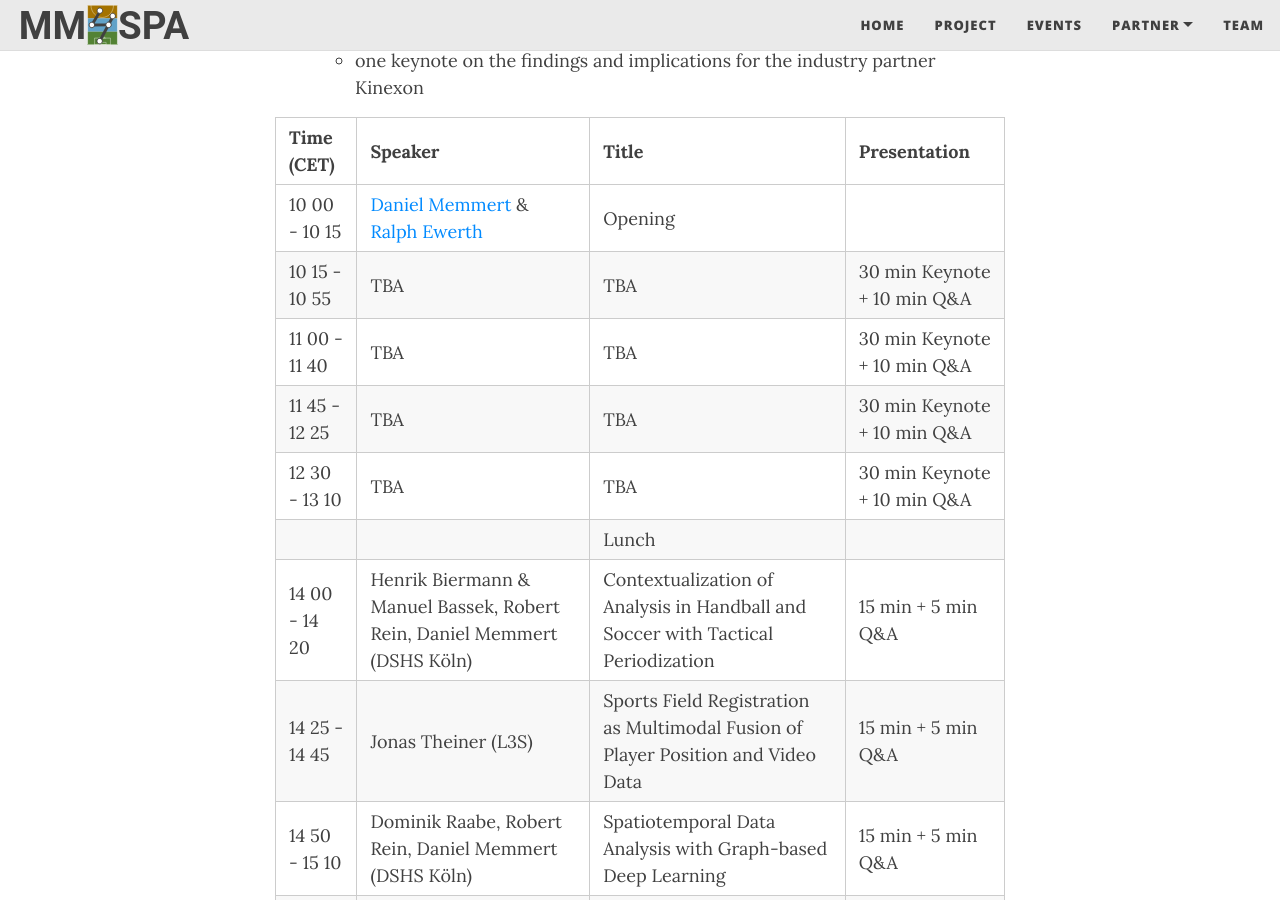
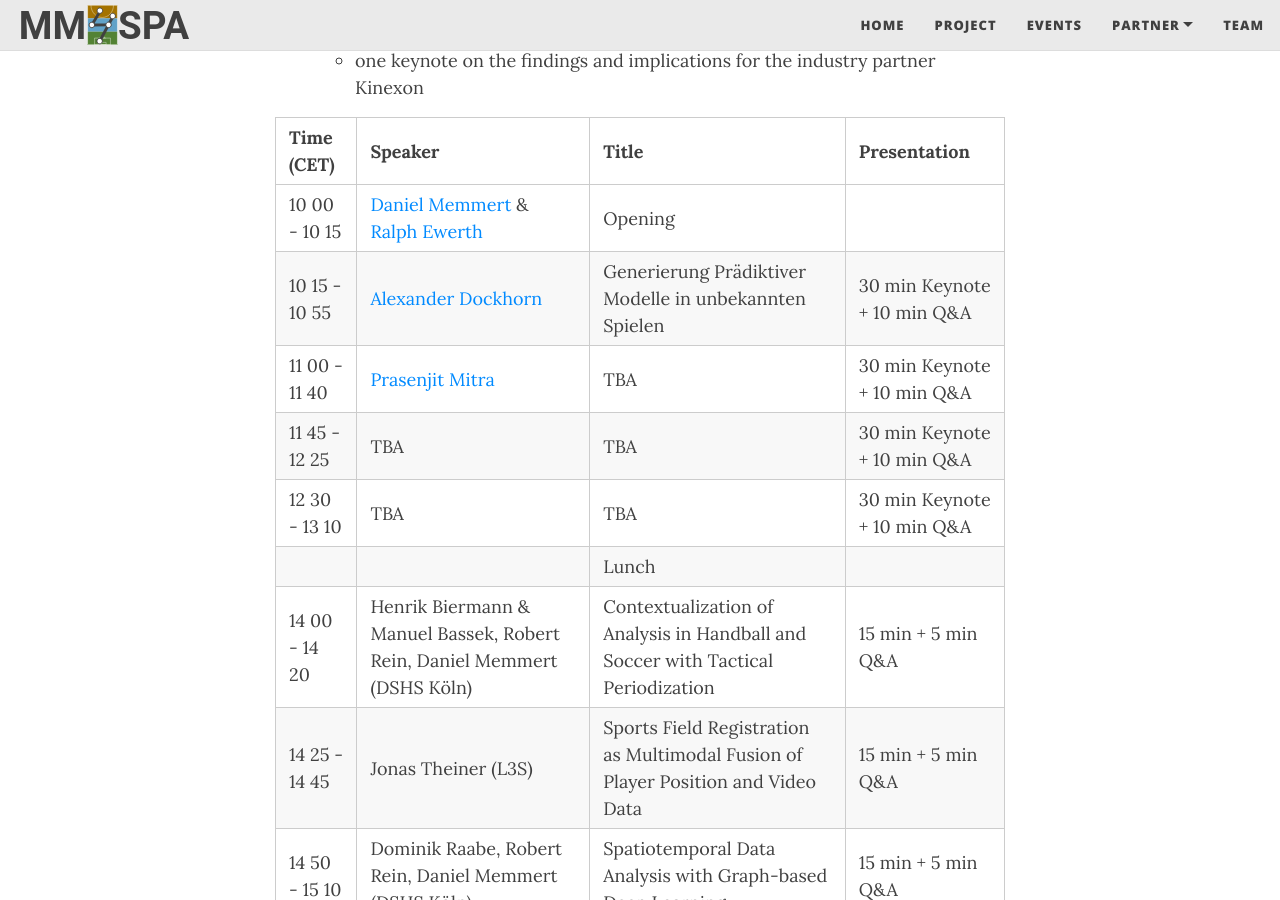
Before and after one commit to MM4SPA/project, a Jekyll site: the page built from workshop.md, in a window 1280 px wide and 900 px high, scrolled down 2112 px. Built offline with Jekyll 4.4.1, drawn with Linux system fonts in a browser that asks for light colours; nearby versions of some CDN libraries.

Commit message:
added to keynote speakers

```diff
--- a/workshop.md
+++ b/workshop.md
@@ -50,8 +50,8 @@ The workshop is divided into two sessions:
 | Time (CET)    | Speaker                                                                                                                                                                                                                                                                                                                                        | Title                                                                              | Presentation                |
 | ------------- | ---------------------------------------------------------------------------------------------------------------------------------------------------------------------------------------------------------------------------------------------------------------------------------------------------------------------------------------------- | ---------------------------------------------------------------------------------- | --------------------------- |
 | 10 00 - 10 15 | <a href="https://www.dshs-koeln.de/institut-fuer-trainingswissenschaft-und-sportinformatik/sportinformatik-sportspielf/personal/prof-dr-daniel-memmert/">Daniel Memmert</a> & <a href="https://www.tib.eu/de/forschung-entwicklung/forschungsgruppen-und-labs/visual-analytics/mitarbeiterinnen-und-mitarbeiter/ralph-ewerth">Ralph Ewerth</a> | Opening                                                                            |                             |
-| 10 15 - 10 55 | TBA                                                                                                                                                                                                                                                                                                                                            | TBA                                                                                | 30 min Keynote + 10 min Q&A |
-| 11 00 - 11 40 | TBA                                                                                                                                                                                                                                                                                                                                            | TBA                                                                                | 30 min Keynote + 10 min Q&A |
+| 10 15 - 10 55 | <a href="https://adockhorn.github.io/">Alexander Dockhorn</a>                                                                                                                                                                                                                                                                                  | Generierung Prädiktiver Modelle in unbekannten Spielen                             | 30 min Keynote + 10 min Q&A |
+| 11 00 - 11 40 | <a href="https://ist.psu.edu/directory/pum10">Prasenjit Mitra</a>                                                                                                                                                                                                                                                                              | TBA                                                                                | 30 min Keynote + 10 min Q&A |
 | 11 45 - 12 25 | TBA                                                                                                                                                                                                                                                                                                                                            | TBA                                                                                | 30 min Keynote + 10 min Q&A |
 | 12 30 - 13 10 | TBA                                                                                                                                                                                                                                                                                                                                            | TBA                                                                                | 30 min Keynote + 10 min Q&A |
 |               |                                                                                                                                                                                                                                                                                                                                                | Lunch                                                                              |                             |
```
